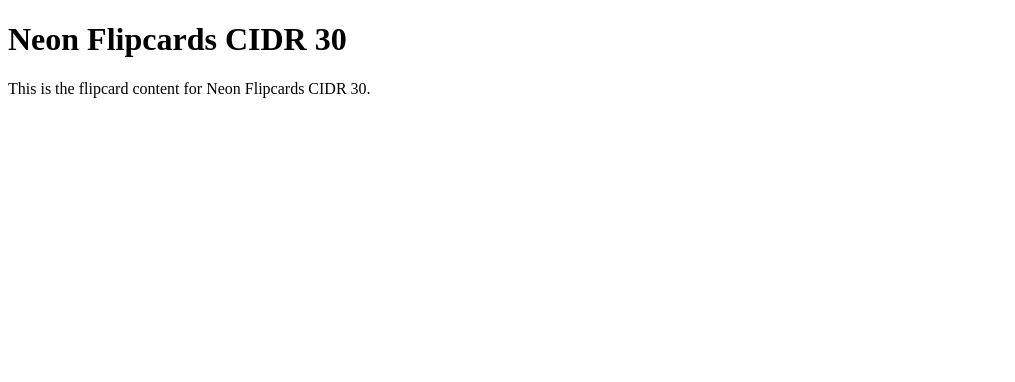
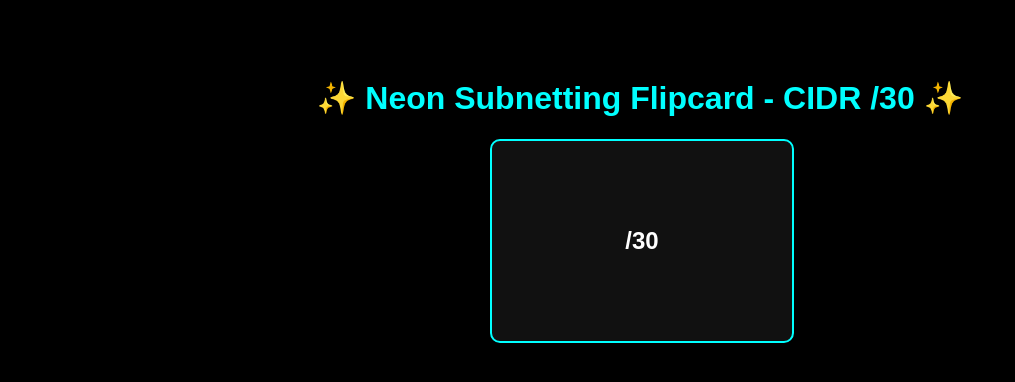
Before and after one commit to tradezone55/neon-flipcards, a plain HTML site: page Neon_Flipcards_CIDR_30.html in a window 1280 px wide. Shown: the whole page, without its empty margins (0-1015 px from the left). Drawn offline with Linux system fonts and the light colour scheme.

Commit message:
Update Neon_Flipcards_CIDR_30.html

```diff
--- a/Neon_Flipcards_CIDR_30.html
+++ b/Neon_Flipcards_CIDR_30.html
@@ -1,11 +1,69 @@
 <!DOCTYPE html>
 <html lang="en">
 <head>
-    <meta charset="UTF-8">
-    <title>Neon Flipcards CIDR 30</title>
+  <meta charset="UTF-8" />
+  <meta name="viewport" content="width=device-width, initial-scale=1.0"/>
+  <title>Neon Flipcards CIDR /30</title>
+  <style>
+    body {
+      background-color: black;
+      font-family: Arial, sans-serif;
+      color: cyan;
+      text-align: center;
+      padding: 50px;
+    }
+    .flip-card {
+      background-color: transparent;
+      width: 300px;
+      height: 200px;
+      perspective: 1000px;
+      margin: 20px auto;
+    }
+    .flip-card-inner {
+      position: relative;
+      width: 100%;
+      height: 100%;
+      text-align: center;
+      transition: transform 0.8s;
+      transform-style: preserve-3d;
+    }
+    .flip-card:hover .flip-card-inner {
+      transform: rotateY(180deg);
+    }
+    .flip-card-front, .flip-card-back {
+      position: absolute;
+      width: 100%;
+      height: 100%;
+      -webkit-backface-visibility: hidden;
+      backface-visibility: hidden;
+      display: flex;
+      justify-content: center;
+      align-items: center;
+      border: 2px solid cyan;
+      border-radius: 10px;
+    }
+    .flip-card-front {
+      background-color: #111;
+      color: white;
+    }
+    .flip-card-back {
+      background-color: #333;
+      color: lime;
+      transform: rotateY(180deg);
+    }
+  </style>
 </head>
 <body>
-    <h1>Neon Flipcards CIDR 30</h1>
-    <p>This is the flipcard content for Neon Flipcards CIDR 30.</p>
+  <h1>✨ Neon Subnetting Flipcard - CIDR /30 ✨</h1>
+  <div class="flip-card">
+    <div class="flip-card-inner">
+      <div class="flip-card-front">
+        <h2>/30</h2>
+      </div>
+      <div class="flip-card-back">
+        <p>Subnet mask: TBD<br>Hosts per subnet: TBD<br>Network info: TBD</p>
+      </div>
+    </div>
+  </div>
 </body>
 </html>
```
